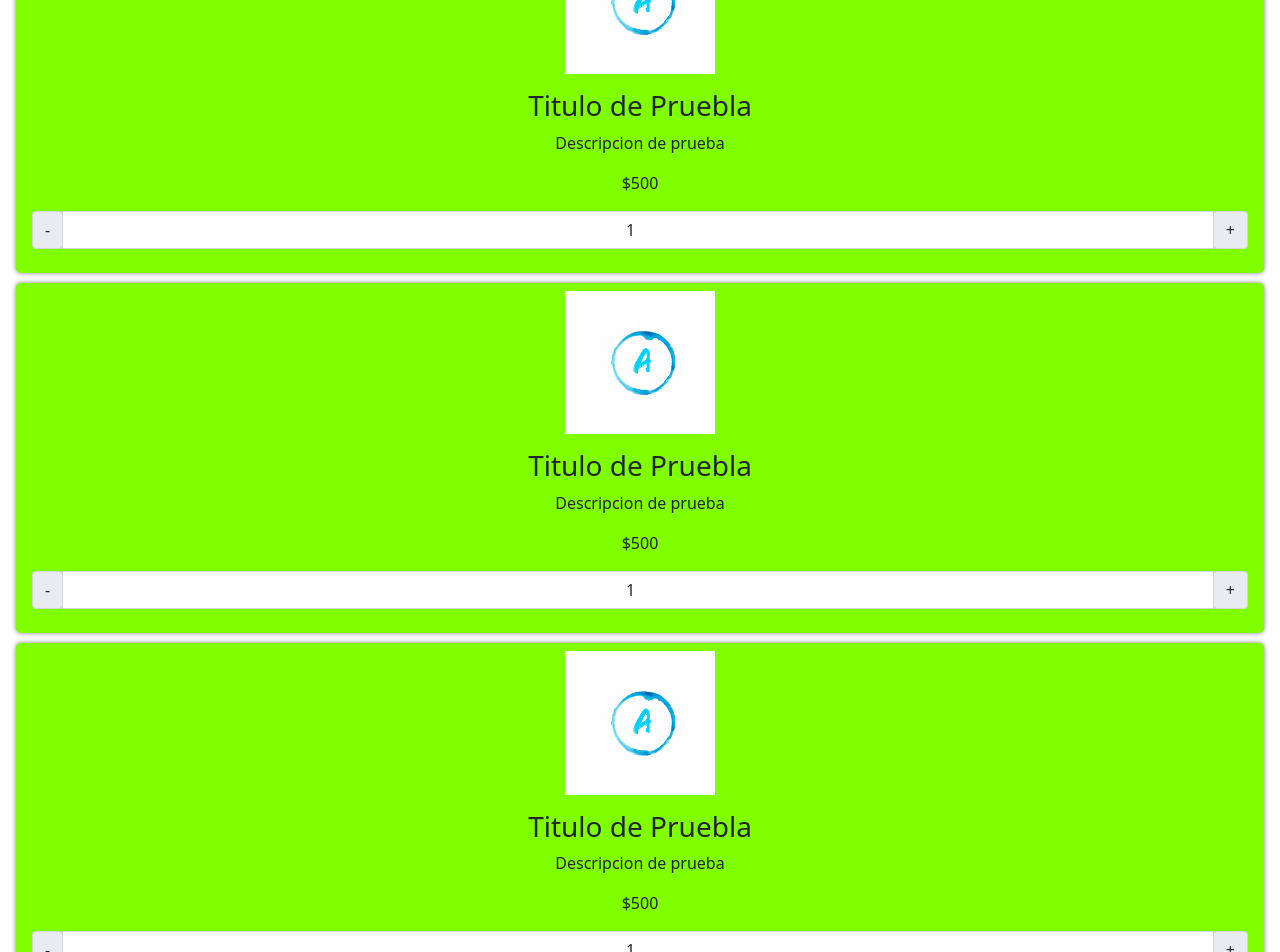
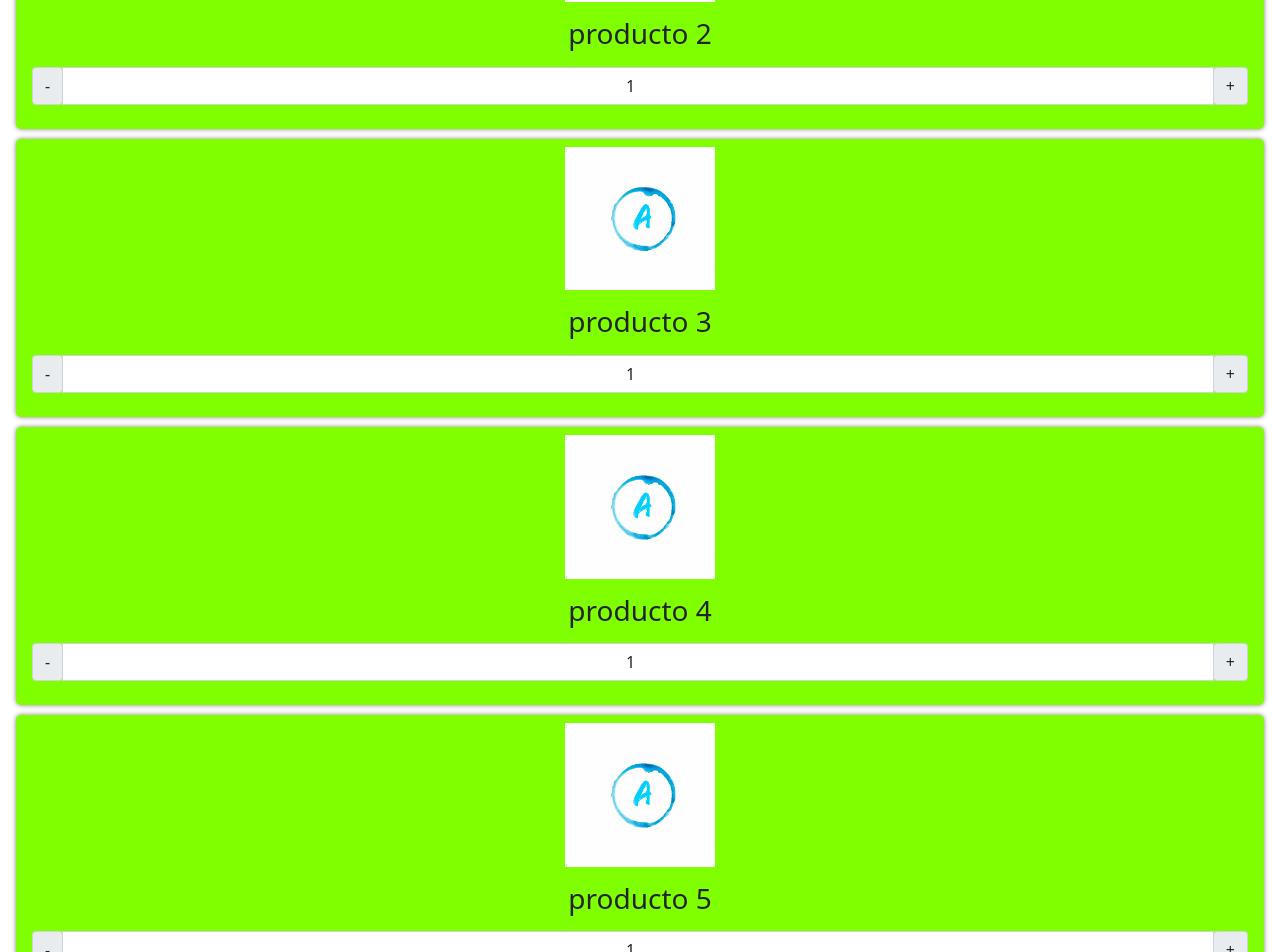
Before and after one commit to rojasmcamilo/mySecondEcommerceCristhianRojas, a React (Create React App) app: page / in a window 1280 px wide. Shown: the part 560-1512 px from the top of the page. Built offline with nearby package versions, Linux system fonts and the light colour scheme.

Commit message:
Entrega del lunes 09/07/2021 Promesas. CRISTHIAN ROJAS

```diff
--- a/src/components/ItemContainer/ItemContainer.js
+++ b/src/components/ItemContainer/ItemContainer.js
@@ -1,6 +1,8 @@
 import './ItemContainer.css';
 import ItemCount from '../ItemCount/ItemCount';
 import Prueba from '../../image/logo/Azuleno.png'
+
+
 
 function ItemContainer (props) {
     const {title, description , price}= props;
--- a/src/components/ItemCount/ItemCount.js
+++ b/src/components/ItemCount/ItemCount.js
@@ -24,13 +24,13 @@ function ItemCount () {
     return (
         <div>
 
-                <div class="input-group mb-3">
-                    <div class="input-group-prepend">
-                        <button class="input-group-text" id="basic-addon1" onClick={decNum}>-</button>
+                <div className="input-group mb-3">
+                    <div className="input-group-prepend">
+                        <button className="input-group-text" id="basic-addon1" onClick={decNum}>-</button>
                     </div>
-                    <input type="number" class="form-control contador" value={num} min="1" max="20" aria-label="Username" aria-describedby="basic-addon1" />
-                    <div class="input-group-append">
-                        <button class="input-group-text" id="basic-addon1" onClick={incNum}>+</button>
+                    <input type="number" className="form-control contador" value={num} min="1" max="20" aria-label="Username" aria-describedby="basic-addon1" />
+                    <div className="input-group-append">
+                        <button className="input-group-text" id="basic-addon1" onClick={incNum}>+</button>
                     </div>
                 </div>
 
--- /dev/null
+++ b/src/components/ItemList/ItemList.js
@@ -0,0 +1,76 @@
+import { useEffect, useState } from 'react';
+import './ItemList.css';
+import ItemContainer from '../ItemContainer/ItemContainer';
+
+function ItemList () {
+    const [products, setProduct] = useState([])
+
+    const getProducts = new Promise ( (resolve) =>{
+        setTimeout( () =>{
+            const productList = [
+                {
+                    id: '1',
+                    title: 'producto 1',
+                    description: 'Esta es la descripcion del producto 1',
+                    price : '1111',
+                    img: 'img1'
+                },
+                {
+                    id: '2',
+                    title: 'producto 2',
+                    description: 'Esta es la descripcion del producto 2',
+                    price : '2222',
+                    img: 'img2'
+                },
+                {
+                    id: '3',
+                    title: 'producto 3',
+                    description: 'Esta es la descripcion del producto 3',
+                    price : '3333',
+                    img: 'img3'
+                },
+                {
+                    id: '4',
+                    title: 'producto 4',
+                    description: 'Esta es la descripcion del producto 4',
+                    price : '4444',
+                    img: 'img4'
+                },
+                {
+                    id: '5',
+                    title: 'producto 5',
+                    description: 'Esta es la descripcion del producto 5',
+                    price : '5555',
+                    img: 'img5'
+                },
+                {
+                    id: '6',
+                    title: 'producto 6',
+                    description: 'Esta es la descripcion del producto 6',
+                    price : '6666',
+                    img: 'img6'
+                }
+            ]
+            resolve(productList)
+        }, 2000 )
+    })
+
+
+    useEffect( () => {
+
+        getProducts.then( (res) => {
+            setProduct(res)
+        })
+    }, [])
+
+
+    return (
+        <div>
+            {products.map( (product, index) => {
+                return ( <ItemContainer title={product.title} />)
+            } ) }
+        </div>
+    );
+}
+
+export default ItemList;
--- a/src/components/ItemListContainer/ItemListContainer.js
+++ b/src/components/ItemListContainer/ItemListContainer.js
@@ -1,5 +1,6 @@
 import './ItemListContainer.css';
 import ItemContainer from '../ItemContainer/ItemContainer';
+import ItemList from '../ItemList/ItemList';
 
 function ItemListContainer (props) {
     const { title } = props;
@@ -7,10 +8,7 @@ function ItemListContainer (props) {
         <div className="itemListContainer px-3 py-3 ">
             <h2> {title} </h2>
 
-            <ItemContainer title='Titulo de Pruebla' description='Descripcion de prueba' price='$500' />
-            <ItemContainer title='Titulo de Pruebla' description='Descripcion de prueba' price='$500' />
-            <ItemContainer title='Titulo de Pruebla' description='Descripcion de prueba' price='$500' />
-            <ItemContainer title='Titulo de Pruebla' description='Descripcion de prueba' price='$500' />
+            <ItemList />
 
         </div>
     );
```
Also changed, not shown: src/components/Item/Item.js (added, +11 -0 lines), src/components/Item/Item.css (added), src/components/ItemList/ItemList.css (added).
